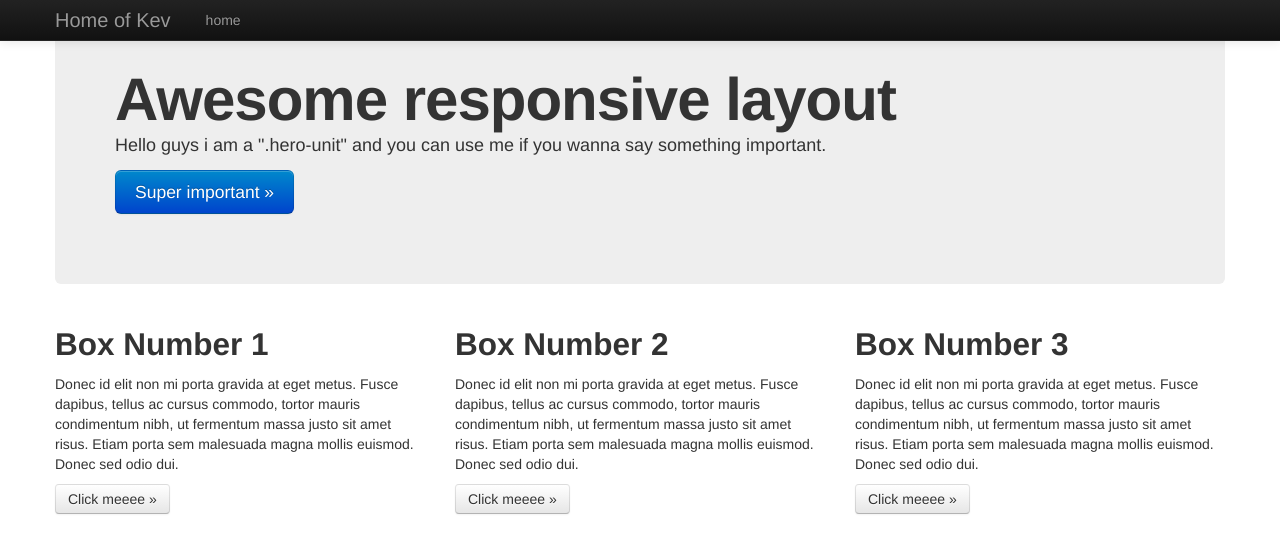
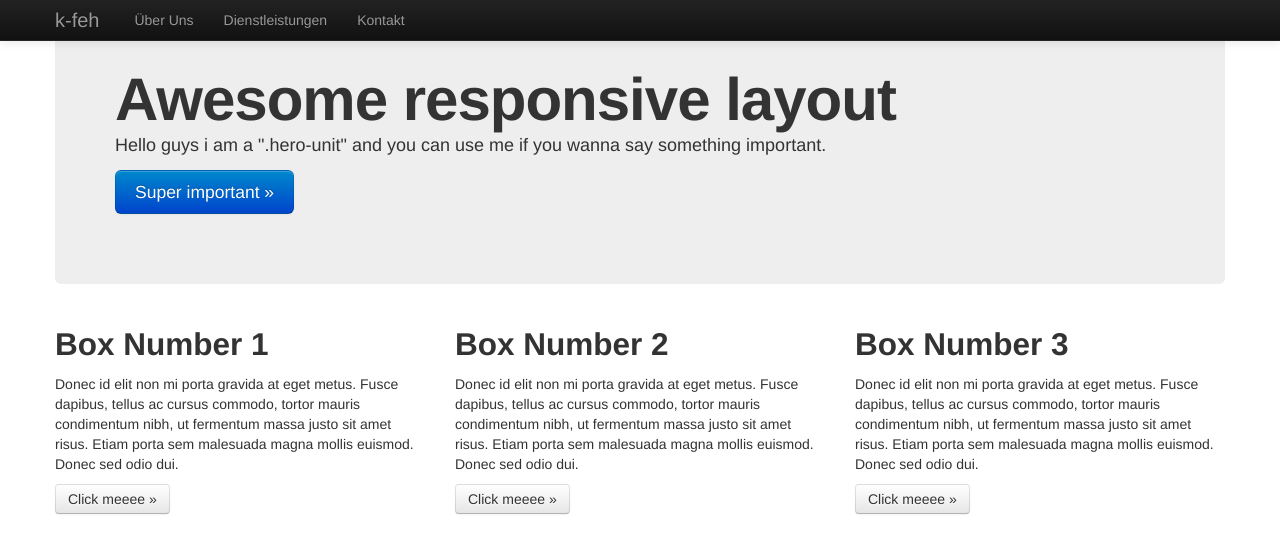
Before and after one commit to kevinfehrenbach/Page, a plain HTML site: page index.html in a window 1280 px wide. Drawn offline with Linux system fonts and the light colour scheme.

Commit message:
no message

```diff
--- a/index.html
+++ b/index.html
@@ -12,9 +12,11 @@
   <div class="navbar navbar-fixed-top navbar-inverse">
     <div class="navbar-inner">
       <div class="container">
-        <a class="brand" href="#">Home of Kev</a>
+        <a class="brand" href="#">k-feh</a>
         <ul class="nav">
-          <li><a href="#home">home</a></li>
+          <li><a href="#ueber_uns">Über Uns</a></li>
+          <li><a href="#dienstleistungen">Dienstleistungen</a></li>
+          <li><a href="#kontakt">Kontakt</a></li>
         </ul>
       </div>
     </div>
```
